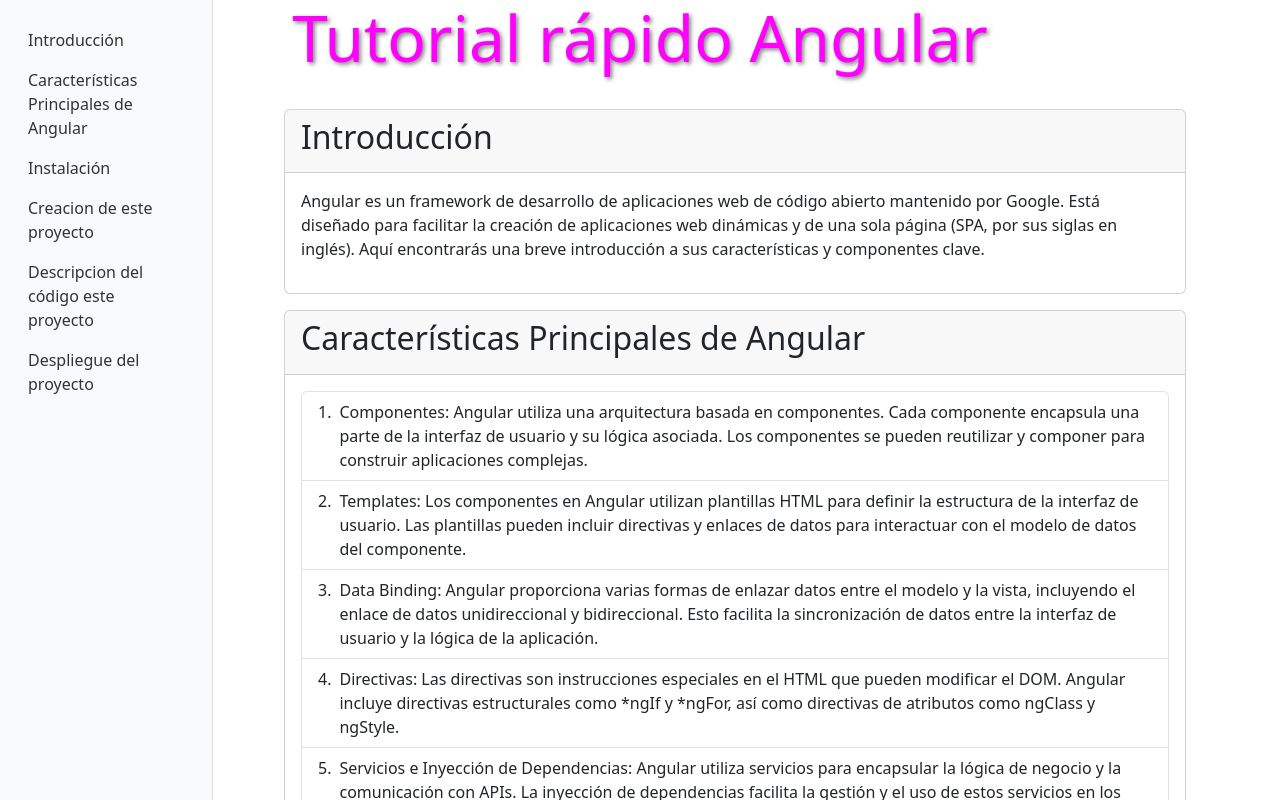
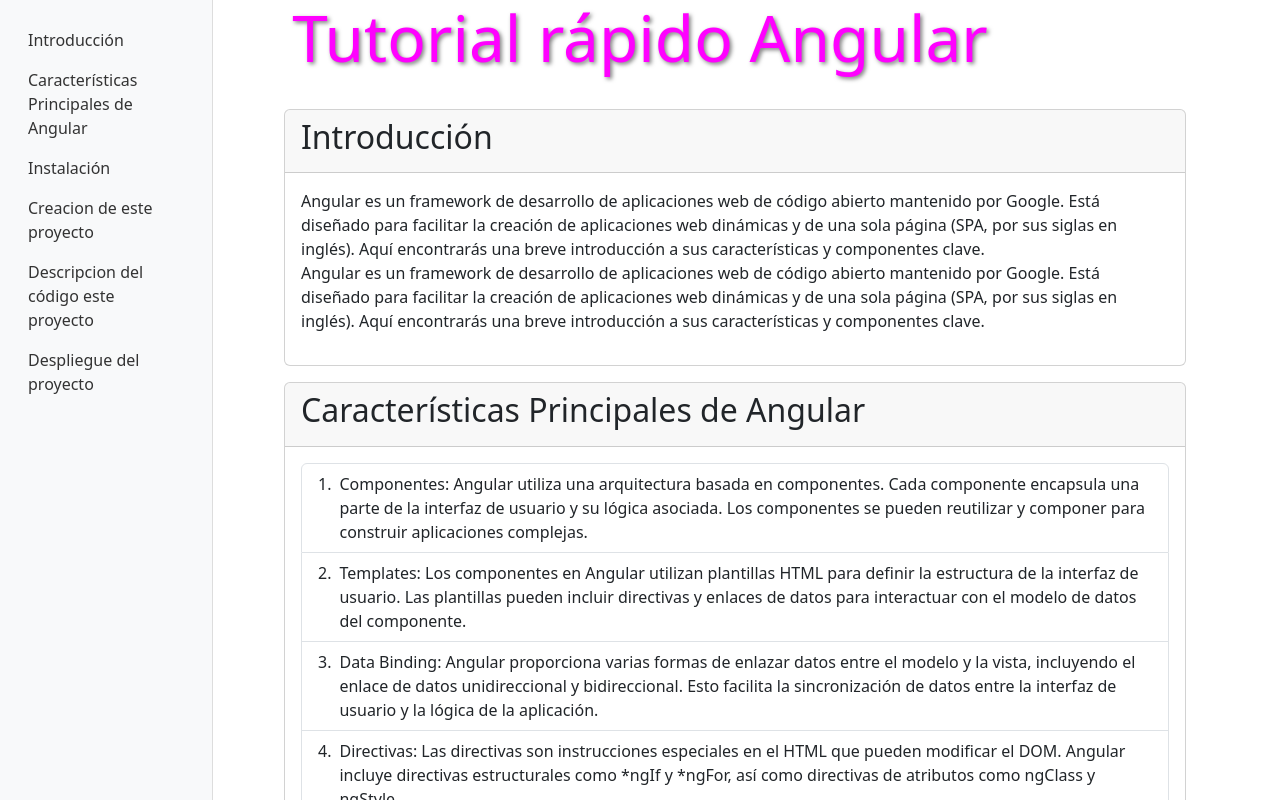
Before and after one commit to VanOps/angular-tutorial, an Angular app in the folder tutorial-app/: page / in a window 1280 px wide. Shown: the top 800 px of the page. Built offline with nearby package versions, Linux system fonts and the light colour scheme.

Commit message:
chore: improbe html content

```diff
--- a/tutorial-app/src/app/content/content.component.html
+++ b/tutorial-app/src/app/content/content.component.html
@@ -23,24 +23,22 @@
           <!-- Si content[key].paragraph existe, muestro un párrafo -->
           <ng-container *ngIf="content[key].paragraph; else contentList">
             <div *ngFor="let para of content[key].paragraph">
+              <!-- Uso innerHTML para renderizar el contenido HTML y poder mostrar comandos -->
+              <p class="mb-0" [innerHTML]="para"></p>
               <p>{{ para }}</p>
             </div>
           </ng-container>
           <ng-template #contentList>
-            <!-- Si content[key].content es un array, muestro una lista -->
-            <ng-container *ngIf="isArray(content[key].content); else singleContent">
+            <!-- Si content[key].listItems es un array, muestro una lista -->
+            <ng-container *ngIf="isArray(content[key].listItems);">
               <ol class="list-group">
-                <li class="list-group-item d-flex align-items-start" *ngFor="let item of content[key].content; let i = index">
+                <li class="list-group-item d-flex align-items-start" *ngFor="let item of content[key].listItems; let i = index">
                   <span class="me-2">{{ i + 1 }}.</span>
                   <!-- Uso innerHTML para renderizar el contenido HTML y poder mostrar comandos -->
                   <p class="mb-0" [innerHTML]="item"></p>
                 </li>
               </ol>
             </ng-container>
-            <!-- Si content[key].content no es un array, muestro un párrafo -->
-            <ng-template #singleContent>
-              <p>{{ content[key].content }}</p>
-            </ng-template>
           </ng-template>
         </div>
       </div>
--- a/tutorial-app/src/app/content/content.component.ts
+++ b/tutorial-app/src/app/content/content.component.ts
@@ -13,11 +13,13 @@
   content: any = {
     "Seccion1": {
       "title": "Introducción",
-      "content": "Angular es un framework de desarrollo de aplicaciones web de código abierto mantenido por Google. Está diseñado para facilitar la creación de aplicaciones web dinámicas y de una sola página (SPA, por sus siglas en inglés). Aquí encontrarás una breve introducción a sus características y componentes clave."
+      "paragraph": [
+        "Angular es un framework de desarrollo de aplicaciones web de código abierto mantenido por Google. Está diseñado para facilitar la creación de aplicaciones web dinámicas y de una sola página (SPA, por sus siglas en inglés). Aquí encontrarás una breve introducción a sus características y componentes clave."
+      ]
     },
     "Seccion2": {
       "title": "Características Principales de Angular",
-      "content": [
+      "listItems": [
         "Componentes: Angular utiliza una arquitectura basada en componentes. Cada componente encapsula una parte de la interfaz de usuario y su lógica asociada. Los componentes se pueden reutilizar y componer para construir aplicaciones complejas.",
         "Templates: Los componentes en Angular utilizan plantillas HTML para definir la estructura de la interfaz de usuario. Las plantillas pueden incluir directivas y enlaces de datos para interactuar con el modelo de datos del componente.",
         "Data Binding: Angular proporciona varias formas de enlazar datos entre el modelo y la vista, incluyendo el enlace de datos unidireccional y bidireccional. Esto facilita la sincronización de datos entre la interfaz de usuario y la lógica de la aplicación.",
@@ -30,7 +32,7 @@
     },
     "Seccion3": {
       "title": "Instalación",
-      "content": [
+      "listItems": [
         "Para empezar a trabajar con Angular, necesitas tener Node.js y npm instalados en tu sistema. Puedes descargar e instalar Node.js desde su sitio web oficial.",
         "Una vez que tengas Node.js instalado, puedes instalar Angular CLI (Command Line Interface) utilizando npm. Angular CLI es una herramienta de línea de comandos que facilita la creación, el desarrollo y la implementación de aplicaciones Angular.",
         "Para instalar Angular CLI, abre una terminal y ejecuta el siguiente comando: <code>npm install -g @angular/cli</code>",
@@ -41,7 +43,7 @@
     },
     "Seccion4": {
       "title": "Creacion de este proyecto",
-      "content": [
+      "listItems": [
         "Este proyecto fue creado utilizando Angular CLI. Para crear este proyecto, se ejecutaron los siguientes comandos:",
         "<code>ng new tutorial-app</code> para crear un nuevo proyecto Angular.",
         "<code>ng generate component head</code> para generar un componente llamado HeadComponent.",
@@ -71,11 +73,11 @@
       "paragraph": [
         "Para desplegar el proyecto se ha decidido usar gh-pages, una herramienta que permite desplegar proyectos de GitHub en GitHub Pages de forma sencilla.",
         "Para desplegar el proyecto en GitHub Pages, se han seguido los siguientes pasos:",
-        "1. He creado una rama gh-pages en el repositorio de GitHub utilizando el comando <code>git checkout -b gh-pages</code>.",
-        "2. He configurado en el repositorio para que la rama gh-pages sea la rama predeterminada en la configuración de GitHub Pages.",
-        "2. Ejecuto el comando <code>ng add angular-cli-ghpages</code> para instalar la herramienta angular-cli-ghpages que facilita el despliegue de proyectos Angular en GitHub Pages.",
-        "3. Ejecuto el comando <code>ng deploy --base-href=https://vanops.github.io/angular-tutorial/tutorial-app/</code> para desplegar el proyecto en la rama gh-pages del repositorio de GitHub.",
-        "4. Una vez desplegado, puedo acceder a la aplicación en la URL https://vanops.github.io/angular-tutorial/tutorial-app/ y compartir el enlace con otros usuarios."
+        "He creado una rama gh-pages en el repositorio de GitHub utilizando el comando <code>git checkout -b gh-pages</code>.",
+        "He configurado en el repositorio para que la rama gh-pages sea la rama predeterminada en la configuración de GitHub Pages.",
+        "Ejecuto el comando <code>ng add angular-cli-ghpages</code> para instalar la herramienta angular-cli-ghpages que facilita el despliegue de proyectos Angular en GitHub Pages.",
+        "Ejecuto el comando <code>ng deploy --base-href=https://vanops.github.io/angular-tutorial/tutorial-app/</code> para desplegar el proyecto en la rama gh-pages del repositorio de GitHub.",
+        "Una vez desplegado, puedo acceder a la aplicación en la URL https://vanops.github.io/angular-tutorial/tutorial-app/ y compartir el enlace con otros usuarios."
       ]
     }
   };
```
